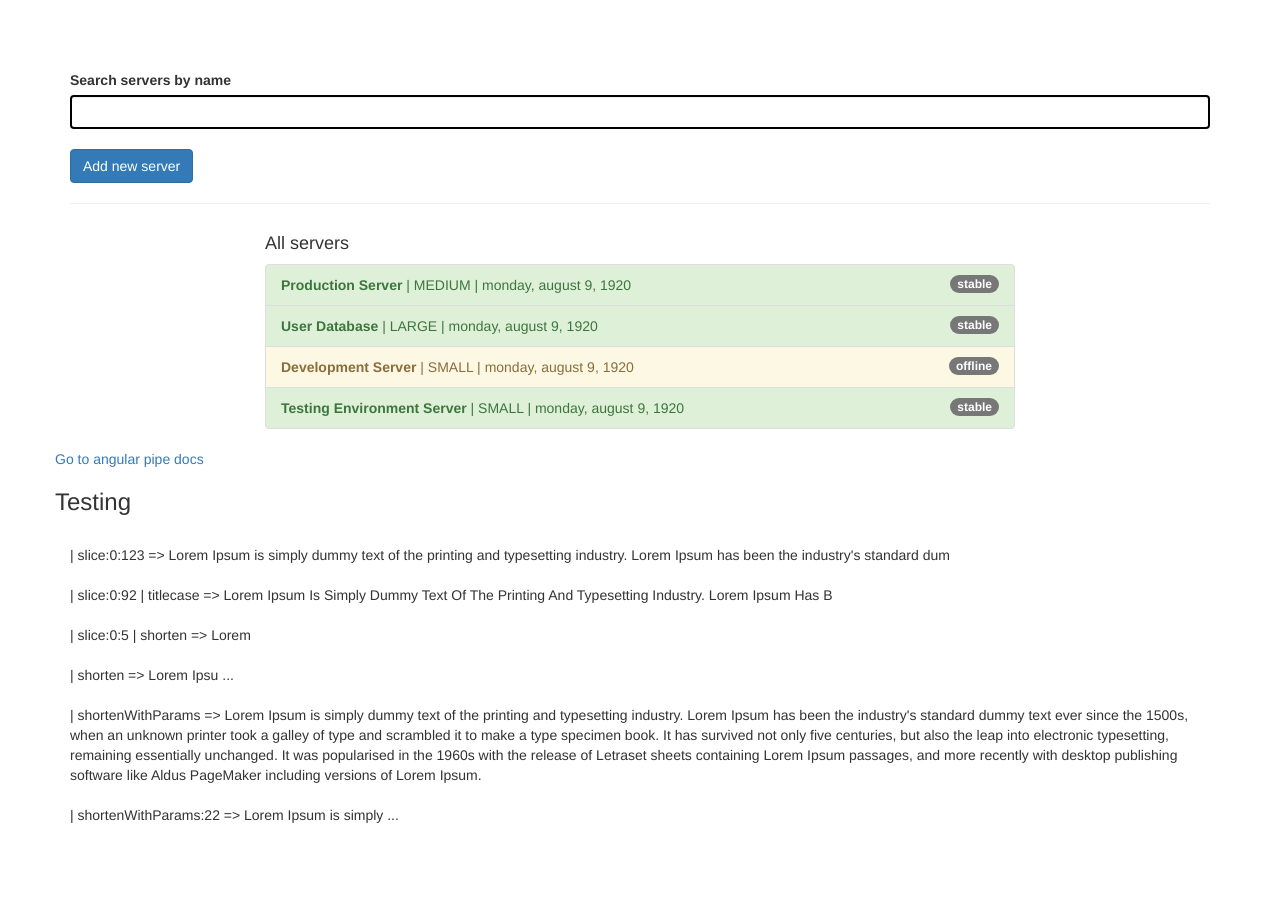
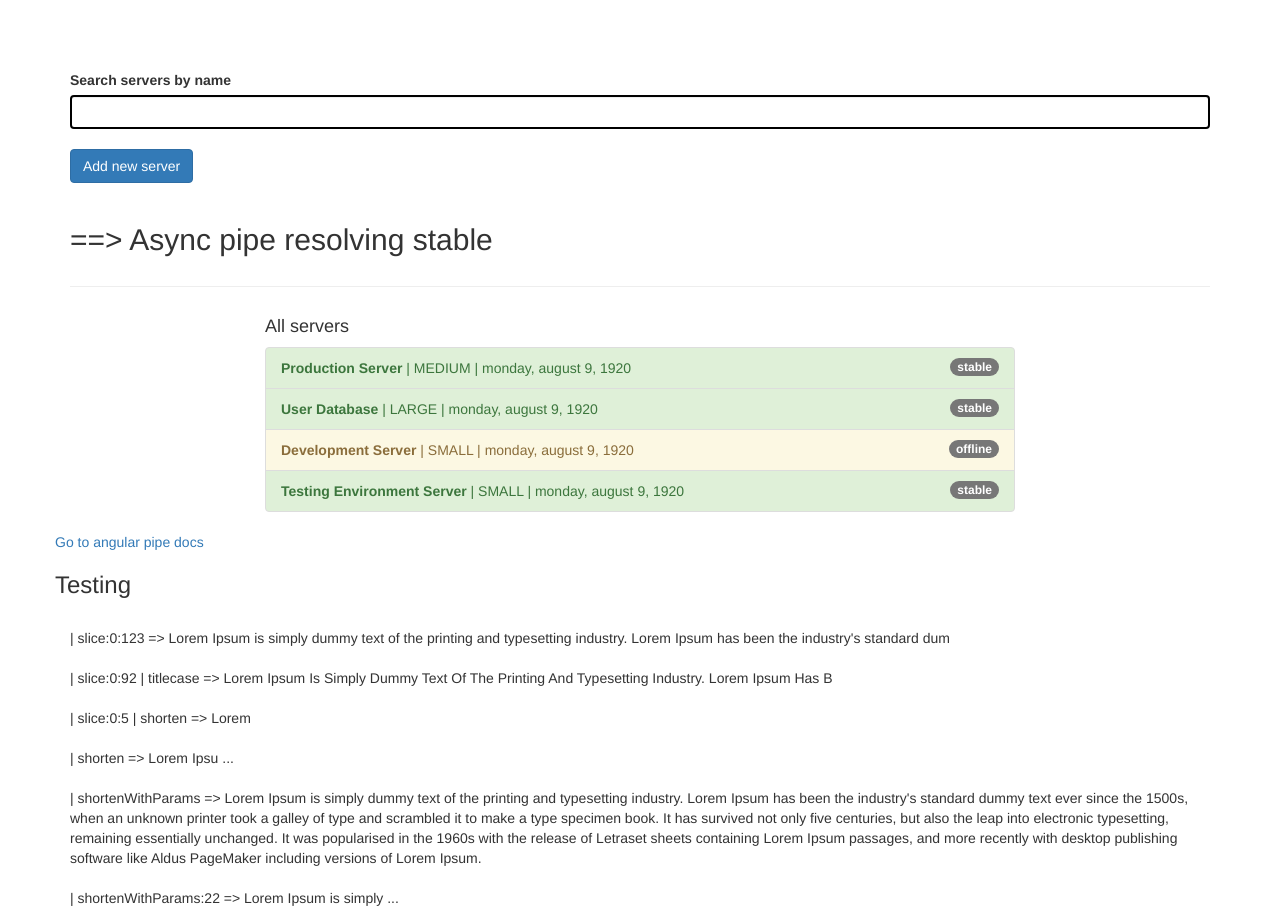
Before and after one commit to jock-dalby/angular-udemy, an Angular app in the folder 09_pipes/: page / in a window 1280 px wide. Before the commit the page ends 825 px from the top, so only its background shows below. Built offline with nearby package versions, Linux system fonts and the light colour scheme.

Commit message:
use async pipe

```diff
--- a/09_pipes/src/app/app.component.html
+++ b/09_pipes/src/app/app.component.html
@@ -5,6 +5,9 @@
       <input type="text" id="filter" [(ngModel)]="filteredStatus" class="form-control">
       <br>
       <button class="btn btn-primary" (click)="onAddServer()">Add new server</button>
+      <br>
+      <br>
+      <h2>{{appStatus | async}}</h2>
     </div>
   </div>
   <hr>
--- a/09_pipes/src/app/app.component.ts
+++ b/09_pipes/src/app/app.component.ts
@@ -10,6 +10,12 @@ export class AppComponent {
   testString = "Lorem Ipsum is simply dummy text of the printing and typesetting industry. Lorem Ipsum has been the industry's standard dummy text ever since the 1500s, when an unknown printer took a galley of type and scrambled it to make a type specimen book. It has survived not only five centuries, but also the leap into electronic typesetting, remaining essentially unchanged. It was popularised in the 1960s with the release of Letraset sheets containing Lorem Ipsum passages, and more recently with desktop publishing software like Aldus PageMaker including versions of Lorem Ipsum.";
 
   filteredStatus = '';
+
+  appStatus = new Promise((resolve, reject) => {
+    const promise = setTimeout(() => {
+      resolve('==> Async pipe resolving stable');
+    }, 2000);
+  });
 
   servers = [
     {
```
